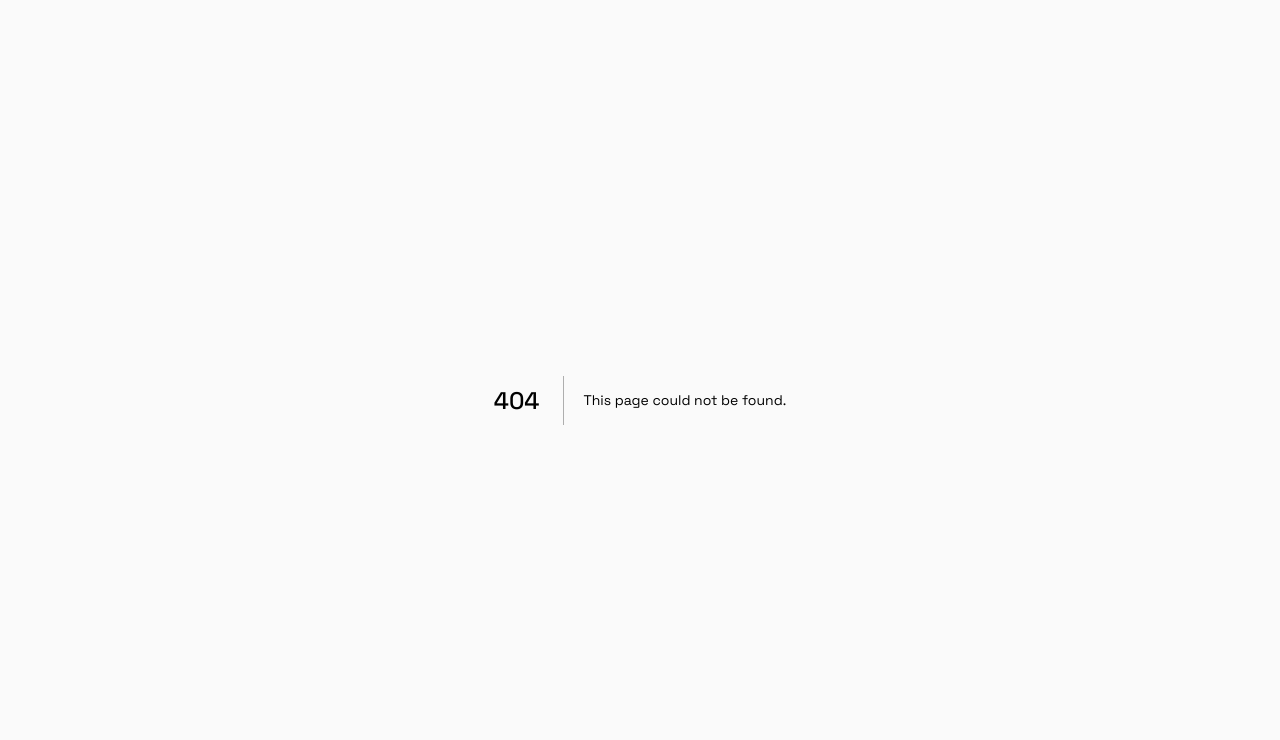
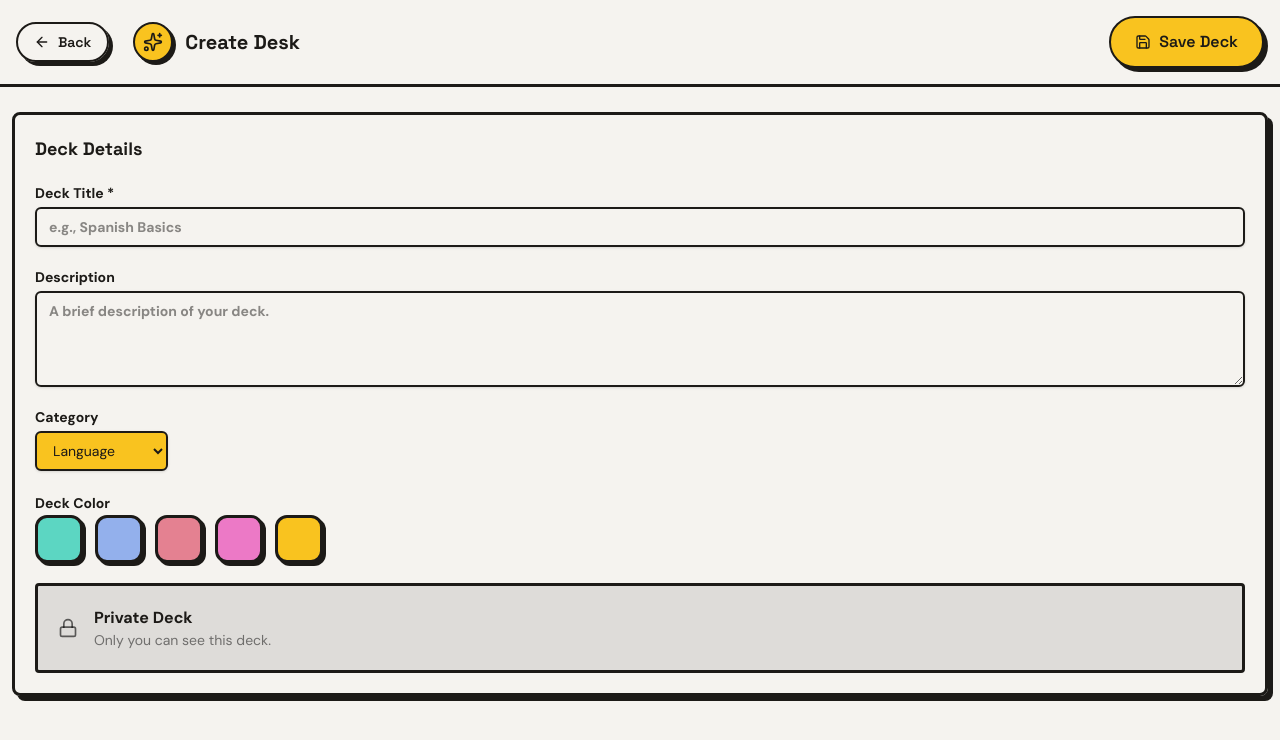
Before and after one commit to emiliofurrer00/languag.io-front-end, a Next.js app: page /decks/editor in a window 1280 px wide. Before the commit this address had no page. Shown: the top 740 px of the page. Built offline with nearby package versions, Linux system fonts and the light colour scheme.

Commit message:
add Deck editor page and DeckDetails component

```diff
--- /dev/null
+++ b/app/decks/editor/page.tsx
@@ -0,0 +1,13 @@
+import Navbar from '@/components/create-form/Navbar';
+import DeckDetails from '@/components/create-form/DeckDetails';
+
+export default function CreateDeckPage() {
+  return (
+    <div className="bg-background min-h-screen w-full">
+      <Navbar />
+      <section className="pt-28 px-3">
+        <DeckDetails />
+      </section>
+    </div>
+  );
+}
--- /dev/null
+++ b/components/create-form/DeckDetails.jsx
@@ -0,0 +1,75 @@
+import { Lock, LockIcon } from 'lucide-react';
+
+const CATEGORIES = [
+  'Language',
+  'Science',
+  'Mathematics',
+  'History',
+  'Geography',
+  'Art',
+  'Music',
+  'Literature',
+  'Technology',
+  'Sports',
+];
+
+export default function DeckDetails() {
+  return (
+    <div className="border-3 rounded-lg shadow-[5px_5px_0_0_hsl(var(--foreground))] p-5">
+      <h2 className="text-lg font-bold mb-5">Deck Details</h2>
+      <div className="flex flex-col gap-5">
+        <label className="text-sm font-bold">
+          Deck Title *
+          <input
+            type="text"
+            className="mt-1 block w-full rounded-md border-2 border-foreground px-3 py-2 shadow-sm focus:border-primary focus:ring-primary"
+            placeholder="e.g., Spanish Basics"
+          />
+        </label>
+        <label className="text-sm font-bold">
+          Description
+          <textarea
+            type="text"
+            className="mt-1 block w-full rounded-md h-24 border-2 border-foreground px-3 py-2 shadow-sm focus:border-primary focus:ring-primary"
+            placeholder="A brief description of your deck."
+          />
+        </label>
+        <label className="text-sm font-bold">
+          Category
+          <CategorySelect />
+        </label>
+        <div>
+          <span className="text-sm font-bold mb-4">Deck Color</span>
+          <div className="flex gap-3">
+            <div className="cursor-pointer w-12 h-12 border-3 bg-neo-teal rounded-xl shadow-[3px_3px_0_0_hsl(var(--foreground))]"></div>
+            <div className="cursor-pointer w-12 h-12 border-3 bg-neo-blue rounded-xl shadow-[3px_3px_0_0_hsl(var(--foreground))]"></div>
+            <div className="cursor-pointer w-12 h-12 border-3 bg-neo-coral rounded-xl shadow-[3px_3px_0_0_hsl(var(--foreground))]"></div>
+            <div className="cursor-pointer w-12 h-12 border-3 bg-neo-magenta rounded-xl shadow-[3px_3px_0_0_hsl(var(--foreground))]"></div>
+            <div className="cursor-pointer w-12 h-12 border-3 bg-neo-yellow rounded-xl shadow-[3px_3px_0_0_hsl(var(--foreground))]"></div>
+          </div>
+        </div>
+        <div className="flex items-center bg-neo-black/10 py-5 px-5 border-3 rounded gap-4">
+          <div>
+            <LockIcon className="text-black/60 w-5 h-5"></LockIcon>
+          </div>
+          <div>
+            <span className="text-md font-bold mb-4">Private Deck</span>
+            <p className="text-black/50 text-sm">Only you can see this deck.</p>
+          </div>
+        </div>
+      </div>
+    </div>
+  );
+}
+
+function CategorySelect() {
+  return (
+    <select className="font-normal mt-1 block w-fit rounded-md border-2 border-foreground px-3 py-2 shadow-sm bg-neo-yellow">
+      {CATEGORIES.map((category) => (
+        <option key={category} value={category}>
+          {category}
+        </option>
+      ))}
+    </select>
+  );
+}
--- /dev/null
+++ b/components/create-form/Navbar.jsx
@@ -0,0 +1,35 @@
+import { Sparkles, ArrowLeft, Save } from 'lucide-react';
+import { NeoButton } from '../ui/NeoButton';
+import Link from 'next/link';
+
+export default function Navbar() {
+  return (
+    <nav className="fixed top-0 left-0 right-0 z-50 bg-background/80 backdrop-blur-sm border-b-3">
+      <div className="mx-auto px-4 py-4 flex items-center justify-between">
+        <div className="flex gap-6">
+          <Link href="/">
+            <NeoButton variant="ghost" className="py-2 px-4 text-sm cursor-pointer">
+              <ArrowLeft className="w-4 h-4" />
+              Back
+            </NeoButton>
+          </Link>
+          {/* Logo */}
+          <div className="flex items-center gap-3">
+            <div className="w-10 h-10 rounded-full bg-primary border-[2px] border-foreground flex items-center justify-center shadow-[3px_3px_0_0_hsl(var(--foreground))]">
+              <Sparkles className="w-5 h-5" />
+            </div>
+            <span className="font-display font-bold text-xl">Create Desk</span>
+          </div>
+        </div>
+
+        {/* CTA Buttons */}
+        <div className="flex items-center gap-3">
+          <NeoButton variant="primary" className="cursor-pointer">
+            <Save className="w-4 h-4" />
+            Save Deck
+          </NeoButton>
+        </div>
+      </div>
+    </nav>
+  );
+}
```
